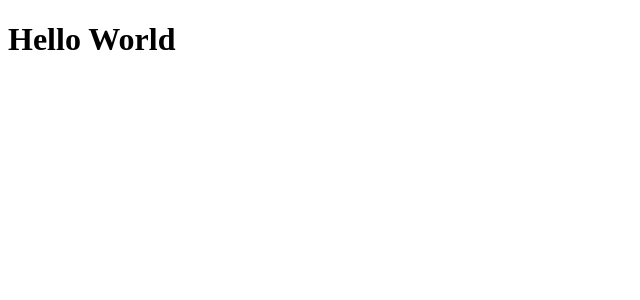
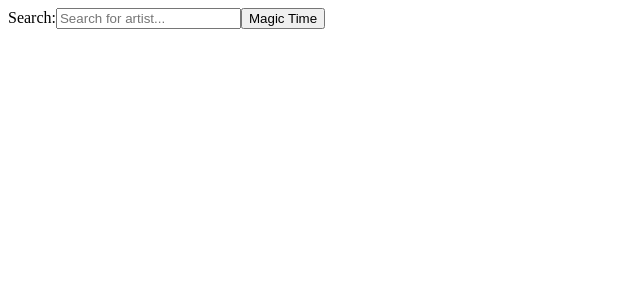
Before and after one commit to cozyaf/artist-search, a React app: page / in a window 1280 px wide. Shown: the top 300 px of the page, without its empty margins (0-640 px from the left). Built offline with nearby package versions, Linux system fonts and the light colour scheme.

Commit message:
created Home container, Search component, and set up Router in App

```diff
--- a/package.json
+++ b/package.json
@@ -26,7 +26,8 @@
   "license": "ISC",
   "dependencies": {
     "react": "^16.9.0",
-    "react-dom": "^16.9.0"
+    "react-dom": "^16.9.0",
+    "react-router-dom": "^5.0.1"
   },
   "devDependencies": {
     "@babel/core": "^7.5.5",
--- a/src/components/App.js
+++ b/src/components/App.js
@@ -1,5 +1,15 @@
 import React from 'react';
+import {
+  BrowserRouter as Router,
+  Route
+} from 'react-router-dom';
+import Home from '../containers/Home';
+
 
 export default function App() {
-  return <h1>Hello World</h1>;
+  return (
+    <Router>
+      <Route exact path="/" component={Home}/>
+    </Router>
+  );
 }
--- /dev/null
+++ b/src/components/home/Search.js
@@ -0,0 +1,21 @@
+import React from 'react';
+import PropTypes from 'prop-types';
+
+function Search({ text, handleChange, handleClick }) {
+  return (
+    <>
+      <label>Search:
+        <input name="text" type="text" placeholder="Search for artist..." value={text} onChange={handleChange}/>
+      </label>
+      <button onClick={handleClick}>Magic Time</button>
+    </>
+  );
+}
+
+Search.propTypes = {
+  text: PropTypes.string.isRequired,
+  handleChange: PropTypes.func.isRequired,
+  handleClick: PropTypes.func.isRequired
+};
+
+export default Search;
--- /dev/null
+++ b/src/containers/Home.js
@@ -0,0 +1,31 @@
+import React, { Component } from 'react';
+import Search from '../components/home/Search';
+
+export default class Home extends Component {
+  state = {
+    text: ''
+  }
+
+  handleChange = ({ target }) => {
+    this.setState({
+      [target.name]: target.value
+    });
+  }
+
+  handleClick = ({ target }) => {
+    // grab text state
+    // api call
+    console.log(target);
+  }
+
+  render() {
+    const { text } = this.state;
+
+    return (
+      <Search
+        text={text}
+        handleChange={this.handleChange}
+        handleClick={this.handleClick} />
+    );
+  }
+}
```
Also changed, not shown: 1 other file (tests, documents, lock files or other folders).
